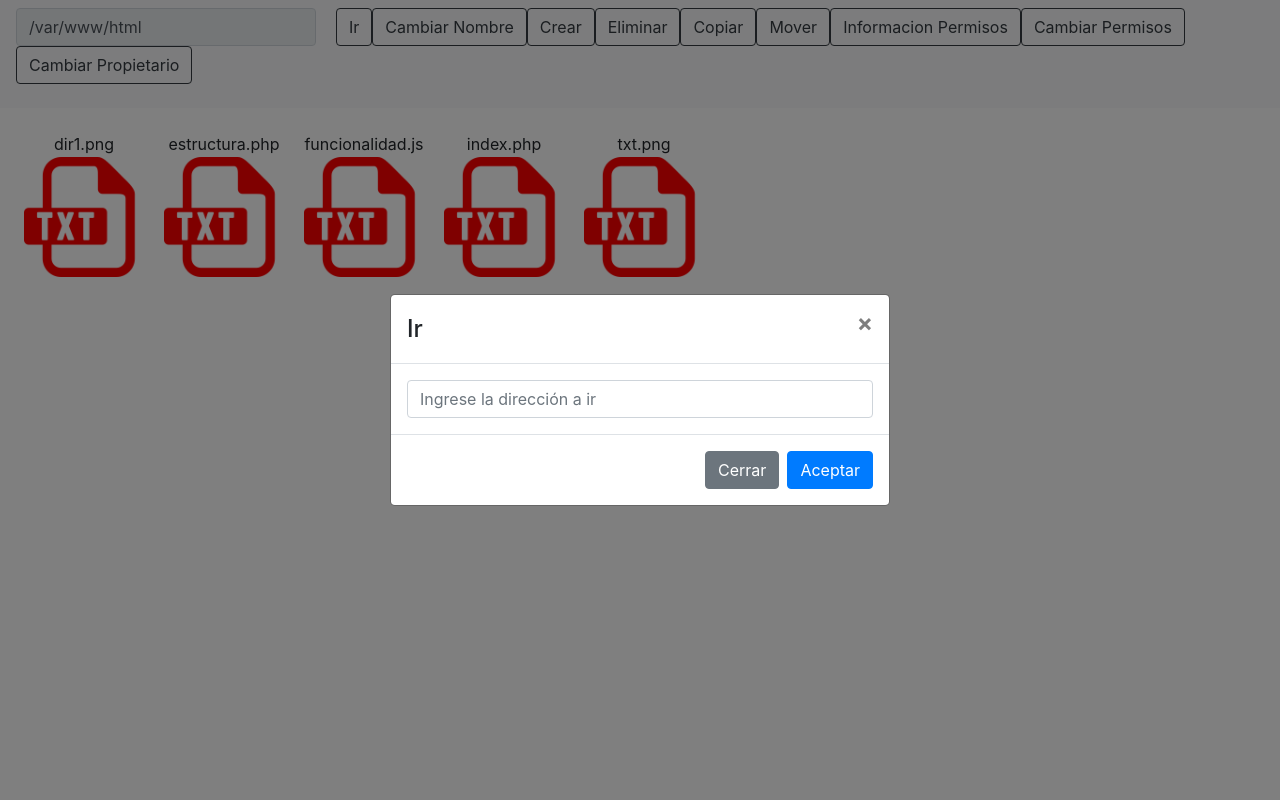
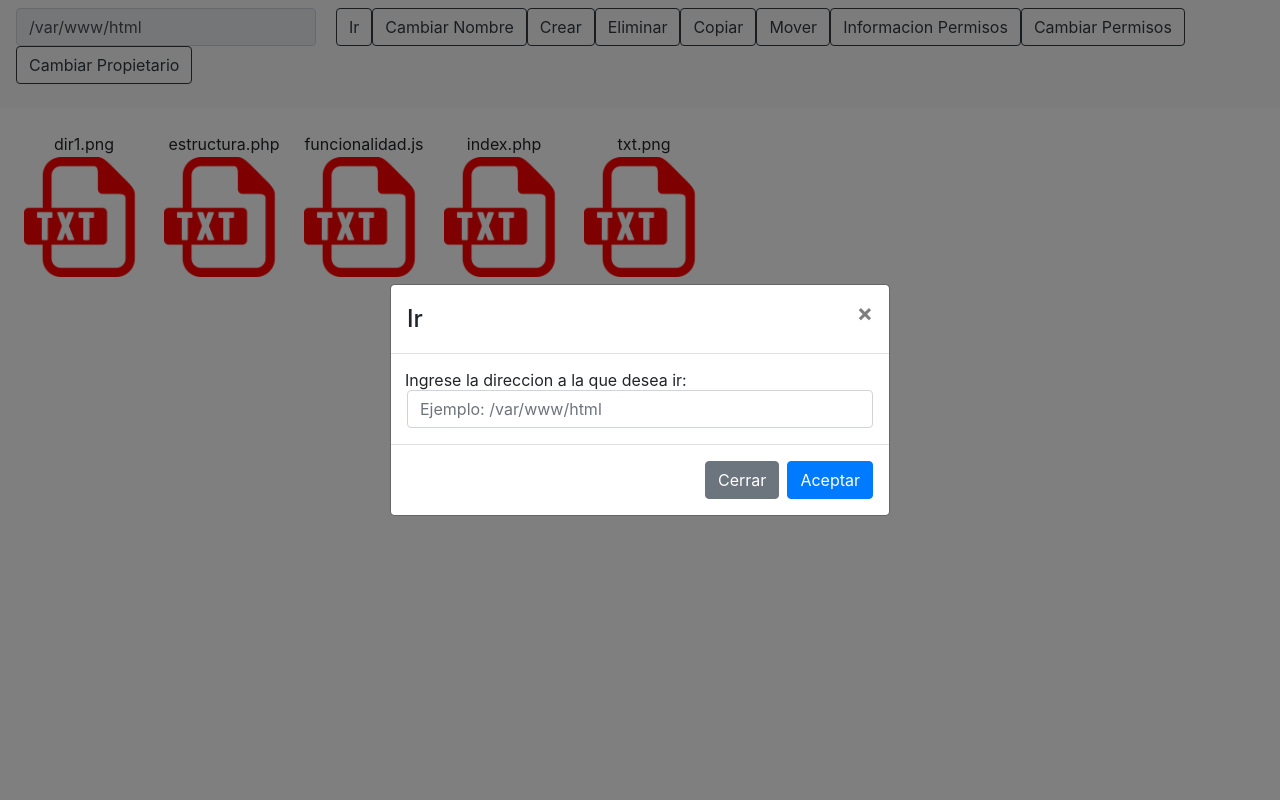
Before and after one commit to jcardenasv/sistemaArchivos, a PHP site: page / in a window 1280 px wide, after a click on "Ir". Run offline with PHP 8.4, Linux system fonts and the light colour scheme.

Commit message:
Copiar, nueva estructura de modal

```diff
--- a/funcionalidad.js
+++ b/funcionalidad.js
@@ -36,3 +36,24 @@
     }
     window.location.href = "?eliminar=" + eliminar + "&tipo=" + tipo;
 }
+
+function moverElemento(){
+    var mover;
+}
+
+function copiarElemento(){
+    var CopiarViejo = document.getElementById("CopiarViejo").value;
+    var CopiarNuevo = document.getElementById("CopiarNuevo").value;
+
+    var direccion = CopiarViejo.split("/");
+    var nombre = direccion.pop();
+    var direccionNueva
+
+    if(CopiarNuevo.charAt(CopiarNuevo.length -1) == "/"){
+        direccionNueva = CopiarNuevo.concat(nombre);
+
+    } else{
+        direccionNueva = CopiarNuevo.concat("/",nombre);
+    }
+    window.location.href = "?CopiarViejo=" + CopiarViejo + "&nuevaDireccion=" + direccionNueva;
+}
--- a/index.php
+++ b/index.php
@@ -59,7 +59,8 @@ include 'estructura.php'
                     </button>
                 </div>
                 <div class="modal-body">
-                    <input id="nombreIr" type="text" class="form-control" placeholder="Ingrese la dirección a ir">
+                    <p style = "margin:-2px;"> Ingrese la direccion a la que desea ir:</p>
+                    <input id="nombreIr" type="text" class="form-control" placeholder="Ejemplo: /var/www/html">
 
                 </div>
                 <div class="modal-footer">
@@ -80,8 +81,10 @@ include 'estructura.php'
                     </button>
                 </div>
                 <div class="modal-body">
-                    <input id="nombreViejo" type="text" class="form-control" placeholder="Ingrese la dirección del elemento a cambiar">
-                    <input id="nombreNuevo" type="text" class="form-control" placeholder="Ingrese la dirección con el nuevo nombre">
+                    <p style = "margin:-2px;"> Ingrese la dirección del elemento a cambiar:</p>
+                    <input id="nombreViejo" type="text" class="form-control" placeholder="Ejemplo: /var/www/html/ElementoQueDeseaCambiarNombre">
+                    <p style = "margin-top:15px; margin-bottom:-2px;">Ingrese el nuevo nombre para el elemento:</p>
+                    <input id="nombreViejo" type="text" class="form-control" placeholder="Ejemplo: nuevoNombre">
                 </div>
                 <div class="modal-footer">
                     <button type="button" class="btn btn-secondary" data-dismiss="modal">Cerrar</button>
@@ -147,12 +150,15 @@ include 'estructura.php'
                     </button>
                 </div>
                 <div class="modal-body">
-                    <input id="direccionCopiar" type="text" class="form-control" placeholder="Ingrese la dirección donde se va a copiar el elemento">
+                    <p style = "margin:-2px;">Ingrese la direccion del elemento que desea copiar: </p>
+                    <input id="CopiarViejo" type="text" class="form-control" placeholder="Ejemplo: /var/www/html/elementoACopiar">
+                    <p style = "margin-top:15px; margin-bottom:-2px;">Ingrese la dirección donde desea copiar el elemento:</p>
+                    <input id="CopiarNuevo" type="text" class="form-control" placeholder="Ejemplo: /var/www/html/directorioDondeSeCopia">
 
                 </div>
                 <div class="modal-footer">
                     <button type="button" class="btn btn-secondary" data-dismiss="modal">Cerrar</button>
-                    <button type="button" class="btn btn-primary">Aceptar</button>
+                    <button type="button" onclick="copiarElemento()" class="btn btn-primary">Aceptar</button>
                 </div>
             </div>
         </div>
@@ -168,12 +174,14 @@ include 'estructura.php'
                     </button>
                 </div>
                 <div class="modal-body">
-                    <input id="direccionMover" type="text" class="form-control" placeholder="Ingrese la dirección donde se va a mover el elemento">
-
+                    <p style = "margin:-2px;">Ingrese la dirección del elemento que desea mover:</p>
+                    <input id="direccionMover" type="text" class="form-control" placeholder="Ejemplo: /var/www/html/nombreElemento">
+                    <p style = "margin-top:15px; margin-bottom:-2px;">Ingrese la dirección donde se va a mover el elemento:</p>
+                    <input id="direccionMover" type="text" class="form-control" placeholder="Ejemplo: /var/www/html/directorioDondeSeVaAMover">
                 </div>
                 <div class="modal-footer">
                     <button type="button" class="btn btn-secondary" data-dismiss="modal">Cerrar</button>
-                    <button type="button" class="btn btn-primary">Aceptar</button>
+                    <button onclick = "moverElemento()" type="button" class="btn btn-primary">Aceptar</button>
                 </div>
             </div>
         </div>
```
Also changed, not shown: estructura.php (+30 -0 lines).
